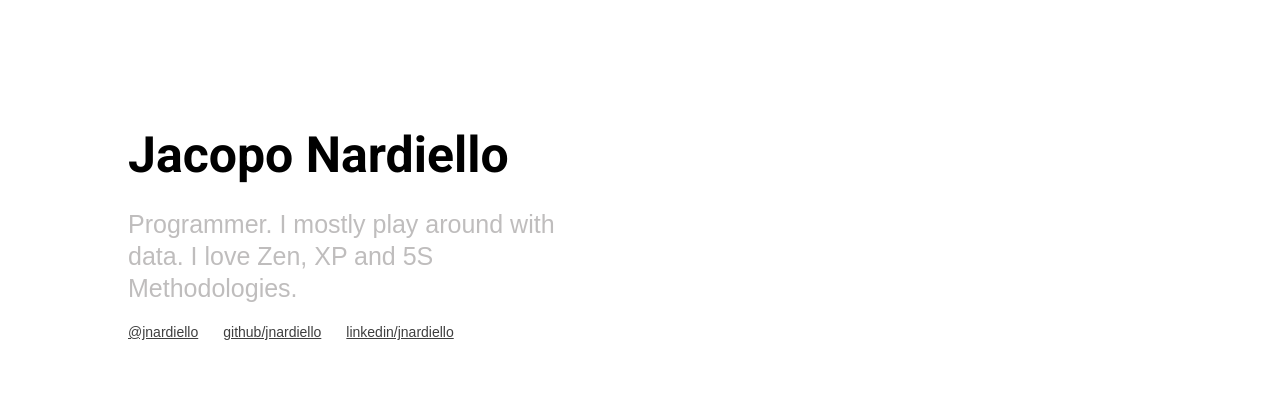
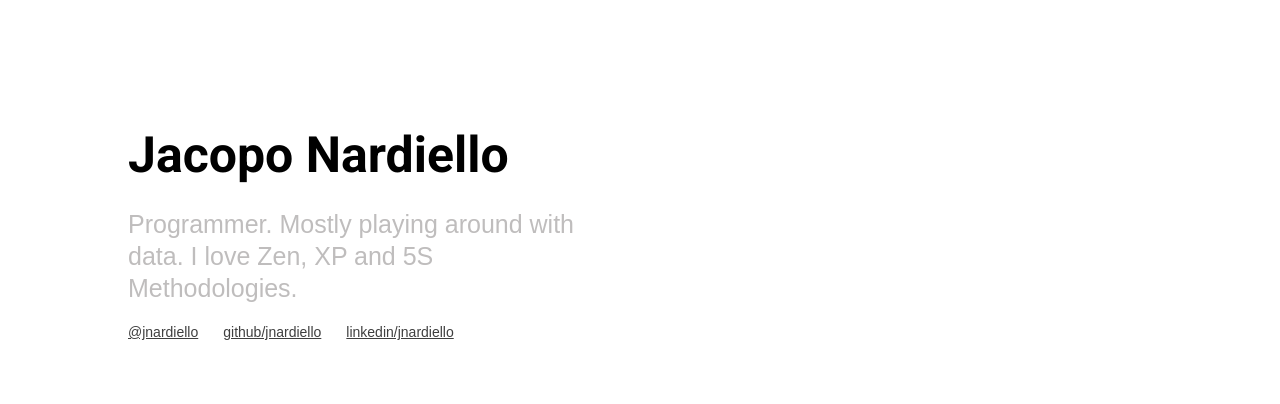
Before and after one commit to jnardiello/jnardiello.github.io, a Jekyll site: the page built from index.html, in a window 1280 px wide. Shown: the top 404 px of the page. Built offline with Jekyll 4.4.1, drawn with Linux system fonts in a browser that asks for light colours; some web fonts are replaced; Markdown is read by kramdown in place of the engine named in the settings.

Commit message:
Updating (again) index

```diff
--- a/_config.yml
+++ b/_config.yml
@@ -3,7 +3,7 @@ url: http://jnardiello.github.io
 
 author:
     name: Jacopo Nardiello
-    description: Programmer. I mostly play around with data. I love Zen, XP and 5S Methodologies.
+    description: Programmer. Mostly playing around with data. I love Zen, XP and 5S Methodologies.
     twitter: jnardiello
     github: jnardiello
     linkedin: jnardiello
```
